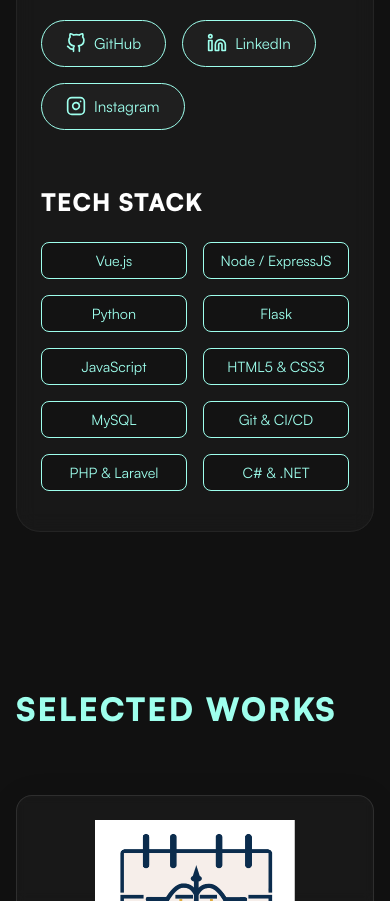
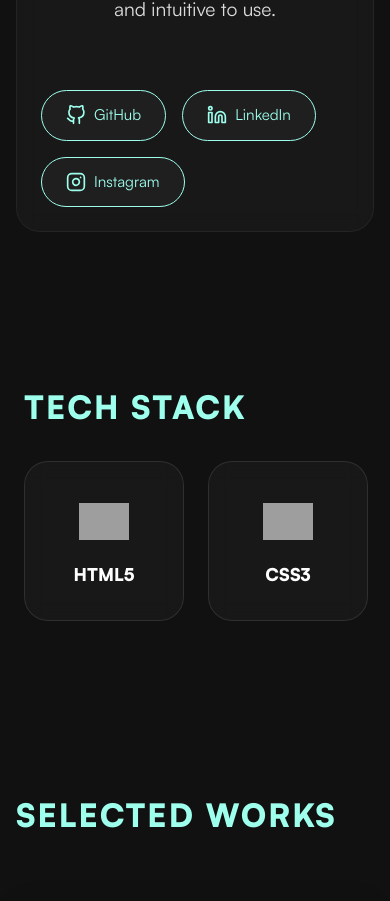
Before and after one commit to stefanedelman/portfolio, a Vue app: page / in a window 390 px wide. Shown: the part 1955-2856 px from the top of the page. Built offline with nearby package versions, Linux system fonts and the light colour scheme; grey boxes are pictures that could not be loaded.

Commit message:
refactor: remove skills section from About component and add Skills component

```diff
--- a/src/components/About.vue
+++ b/src/components/About.vue
@@ -68,15 +68,6 @@
                         </a>
                     </div>
                 </div>
-                <div class="skills-column">
-                    <h3 class="skills-title">Tech Stack</h3>
-                    <ul class="skills-list">
-                        <li v-for="skill in skills" :key="skill" @mouseenter="showSkillText(skill)"
-                            @mouseleave="hideSkillText">
-                            {{ skill }}
-                        </li>
-                    </ul>
-                </div>
             </div>
         </div>
     </div>
@@ -89,19 +80,6 @@ import { ScrollTrigger } from 'gsap/ScrollTrigger';
 
 gsap.registerPlugin(ScrollTrigger);
 
-const skills = ref([
-    "Vue.js",
-    "Node / ExpressJS",
-    "Python",
-    "Flask",
-    "JavaScript",
-    "HTML5 & CSS3",
-    "MySQL",
-    "Git & CI/CD",
-    "PHP & Laravel",
-    "C# & .NET"
-]);
-
 const isHover = ref(false)
 
 watch(isHover, (newVal) => {
@@ -113,16 +91,6 @@ watch(isHover, (newVal) => {
 
     }
 })
-
-const showSkillText = (text) => {
-    window.dispatchEvent(new CustomEvent("show_particle_text", {
-        detail: { text: text, layout: 'sides' }
-    }));
-};
-
-const hideSkillText = () => {
-    window.dispatchEvent(new Event("hide_particle_text"));
-};
 
 onMounted(async () => {
     await nextTick();
@@ -179,24 +147,6 @@ onMounted(async () => {
             ease: 'power3.out'
         }
     );
-
-    gsap.fromTo('.skills-column',
-        {
-            x: 50,
-            opacity: 0
-        },
-        {
-            scrollTrigger: {
-                trigger: '.about-content',
-                start: 'top 85%',
-            },
-            x: 0,
-            opacity: 1,
-            duration: 1,
-            delay: 0.4,
-            ease: 'power3.out'
-        }
-    );
 });
 </script>
 
@@ -233,9 +183,22 @@ onMounted(async () => {
 }
 
 .about-content {
-    display: grid;
-    grid-template-columns: 1.5fr 1fr;
-    gap: 4rem;
+    display: flex;
+    flex-direction: column;
+    align-items: center;
+    text-align: center;
+    max-width: 800px;
+    margin: 0 auto;
+}
+
+.text-column {
+    color: #ccc;
+    font-family: 'Satoshi', sans-serif;
+    font-size: 1.1rem;
+    line-height: 1.6;
+    display: flex;
+    flex-direction: column;
+    align-items: center;
 }
 
 .profile-photo {
@@ -304,52 +267,7 @@ onMounted(async () => {
     transform: translateX(3px);
 }
 
-.skills-title {
-    font-family: "Satoshi", sans-serif;
-    font-size: 1.5rem;
-    color: #fff;
-    margin-bottom: 1.5rem;
-    text-transform: uppercase;
-    letter-spacing: 1px;
-}
-
-.skills-list {
-    list-style: none;
-    padding: 0;
-    display: grid;
-    grid-template-columns: repeat(auto-fill, minmax(140px, 1fr));
-    gap: 1rem;
-}
-
-.skills-list li {
-    font-family: "Satoshi", sans-serif;
-    color: var(--primary-color);
-    border: 1px solid rgba(var(--primary-rgb), 0.3);
-    /* Fallback if var not defined */
-    border: 1px solid var(--primary-color);
-    padding: 0.5rem 1rem;
-    border-radius: 8px;
-    text-align: center;
-    font-size: 0.9rem;
-    background: rgba(0, 0, 0, 0.2);
-    transition: all 0.3s ease;
-    display: flex;
-    align-items: center;
-    justify-content: center;
-}
-
-.skills-list li:hover {
-    background: var(--primary-color);
-    color: #000;
-    transform: translateY(-2px);
-}
-
 @media (max-width: 768px) {
-    .about-content {
-        grid-template-columns: 1fr;
-        gap: 2rem;
-    }
-
     .about-container {
         padding: 4rem 1rem;
     }
--- a/src/components/ParticleBackground.vue
+++ b/src/components/ParticleBackground.vue
@@ -142,6 +142,9 @@ onMounted(() => {
     if (layout === 'bottom') {
       offCtx.font = "900 150px Satoshi";
       offCtx.fillText(text, canvas.width / 2, canvas.height - 150);
+    } else if (layout === 'top') {
+      offCtx.font = "900 150px Satoshi";
+      offCtx.fillText(text, canvas.width / 2, 150);
     } else if (layout === 'sides') {
       // Render on Left and Right sides
       // Use smaller font to fit
@@ -179,8 +182,8 @@ onMounted(() => {
     // Reset assignments
     particles.forEach(p => p.textTarget = null);
 
-    if (layout === 'bottom') {
-      // For bottom layout (Lawcrative), user wants particles to come from the "top of the grid".
+    if (layout === 'bottom' || layout === 'top') {
+      // For bottom/top layout, user wants particles to come from the "top/bottom of the grid".
       // We simply assign the first N particles (which are at the top) to the targets.
       // This creates a "raining down" effect.
       for (let i = 0; i < targets.length && i < particles.length; i++) {
@@ -262,12 +265,6 @@ onMounted(() => {
         // Move to text target
         tx = p.textTarget.x;
         ty = p.textTarget.y;
-
-        // Add slight noise wiggle to text so it feels alive
-        const nX = noise3D(tx * 0.01, ty * 0.01, time) * 2;
-        const nY = noise3D(tx * 0.01 + 500, ty * 0.01 + 500, time) * 2;
-        tx += nX;
-        ty += nY;
 
       } else {
         // Standard noise movement
--- /dev/null
+++ b/src/components/Skills.vue
@@ -0,0 +1,270 @@
+<template>
+    <div class="skills-container" ref="containerRef">
+        <div class="skills-wrapper">
+            <h2 class="section-title">Tech Stack</h2>
+            <div class="track-scroll-wrapper">
+                <div class="skills-track" ref="trackRef">
+                    <div v-for="skill in skills" :key="skill.name" class="skill-card" @mouseenter="showSkillText(skill.name)"
+                        @mouseleave="hideSkillText">
+                        <div class="skill-icon">
+                            <img :src="skill.icon" :alt="skill.name">
+                        </div>
+                        <span class="skill-name">{{ skill.name }}</span>
+                    </div>
+                </div>
+            </div>
+        </div>
+    </div>
+</template>
+
+<script setup>
+import { ref, onMounted, onUnmounted, nextTick } from 'vue';
+import gsap from 'gsap';
+import { ScrollTrigger } from 'gsap/ScrollTrigger';
+
+gsap.registerPlugin(ScrollTrigger);
+
+const containerRef = ref(null);
+const trackRef = ref(null);
+let mm = gsap.matchMedia();
+
+const skills = ref([
+    { name: "HTML5", icon: "https://cdn.jsdelivr.net/gh/devicons/devicon@latest/icons/html5/html5-original.svg" },
+    { name: "CSS3", icon: "https://cdn.jsdelivr.net/gh/devicons/devicon@latest/icons/css3/css3-original.svg" },
+    { name: "JavaScript", icon: "https://cdn.jsdelivr.net/gh/devicons/devicon@latest/icons/javascript/javascript-original.svg" },
+    { name: "Vue.js", icon: "https://cdn.jsdelivr.net/gh/devicons/devicon@latest/icons/vuejs/vuejs-original.svg" },
+    { name: "Express", icon: "https://cdn.jsdelivr.net/gh/devicons/devicon@latest/icons/express/express-original.svg" },
+    { name: "Node.js", icon: "https://cdn.jsdelivr.net/gh/devicons/devicon@latest/icons/nodejs/nodejs-original.svg" },
+    { name: "MySQL", icon: "https://cdn.jsdelivr.net/gh/devicons/devicon@latest/icons/mysql/mysql-original.svg" },
+    { name: "Python", icon: "https://cdn.jsdelivr.net/gh/devicons/devicon@latest/icons/python/python-original.svg" },
+    { name: "Flask", icon: "https://cdn.jsdelivr.net/gh/devicons/devicon@latest/icons/flask/flask-original.svg" },
+    { name: "Git", icon: "https://cdn.jsdelivr.net/gh/devicons/devicon@latest/icons/git/git-original.svg" },
+    { name: "PHP", icon: "https://cdn.jsdelivr.net/gh/devicons/devicon@latest/icons/php/php-original.svg" },
+    { name: "Laravel", icon: "https://cdn.jsdelivr.net/gh/devicons/devicon@latest/icons/laravel/laravel-original.svg" },
+    { name: "C#", icon: "https://cdn.jsdelivr.net/gh/devicons/devicon@latest/icons/csharp/csharp-original.svg" },
+    { name: ".NET", icon: "https://cdn.jsdelivr.net/gh/devicons/devicon@latest/icons/dotnetcore/dotnetcore-original.svg" }
+]);
+
+const showSkillText = (text) => {
+    window.dispatchEvent(new CustomEvent("show_particle_text", {
+        detail: { text: text, layout: 'top' }
+    }));
+};
+
+const hideSkillText = () => {
+    window.dispatchEvent(new Event("hide_particle_text"));
+};
+
+onMounted(async () => {
+    await nextTick();
+
+    // Use matchMedia for responsive animations
+    mm.add("(min-width: 769px)", () => {
+        const track = trackRef.value;
+
+        const getScrollAmount = () => {
+            let amount = track.scrollWidth - window.innerWidth;
+            return -(amount > 0 ? amount + 100 : 0); // Add small buffer
+        };
+
+        // Horizontal Scroll Animation (Desktop Only)
+        gsap.to(track, {
+            x: getScrollAmount,
+            ease: "none",
+            scrollTrigger: {
+                trigger: containerRef.value,
+                start: "top top", // Pin when top hits top
+                end: () => `+=${Math.abs(getScrollAmount())}`,
+                pin: true,
+                scrub: 1,
+                invalidateOnRefresh: true,
+                anticipatePin: 1
+            }
+        });
+
+        // Title Animation
+        gsap.fromTo('.section-title',
+            { y: 50, opacity: 0 },
+            {
+                scrollTrigger: {
+                    trigger: containerRef.value,
+                    start: 'top 80%',
+                },
+                y: 0,
+                opacity: 1,
+                duration: 1,
+                ease: 'power3.out'
+            }
+        );
+    });
+
+    // Mobile-specific animations (optional, or just let it be native scroll)
+    mm.add("(max-width: 768px)", () => {
+        gsap.fromTo('.section-title',
+            { y: 30, opacity: 0 },
+            {
+                scrollTrigger: {
+                    trigger: containerRef.value,
+                    start: 'top 85%',
+                },
+                y: 0,
+                opacity: 1,
+                duration: 0.8
+            }
+        );
+    });
+});
+
+onUnmounted(() => {
+    mm.revert(); // Clean up matchMedia
+});
+</script>
+
+<style scoped>
+.skills-container {
+    /* Make it full height to ensure clean pinning */
+    height: 100vh;
+    width: 100%;
+    position: relative;
+    z-index: 1;
+    display: flex;
+    align-items: center;
+    overflow: hidden;
+}
+
+.skills-wrapper {
+    width: 100%;
+    display: flex;
+    flex-direction: column;
+    justify-content: center;
+}
+
+.section-title {
+    font-family: "Satoshi", sans-serif;
+    font-size: clamp(2rem, 5vw, 4rem);
+    color: var(--primary-color);
+    margin-bottom: 4rem;
+    text-transform: uppercase;
+    letter-spacing: 2px;
+    font-weight: 700;
+    padding-left: 10vw; /* Align with start of track */
+}
+
+.skills-track {
+    display: flex;
+    gap: 3rem;
+    padding-left: 10vw; /* Start slightly indented */
+    padding-right: 10vw;
+    width: max-content; /* Ensure track takes up full width of children */
+}
+
+.skill-card {
+    width: 250px;
+    height: 250px;
+    background: rgba(255, 255, 255, 0.03);
+    border: 1px solid rgba(255, 255, 255, 0.1);
+    border-radius: 24px;
+    display: flex;
+    flex-direction: column;
+    align-items: center;
+    justify-content: center;
+    text-align: center;
+    padding: 2rem;
+    cursor: pointer;
+    transition: all 0.4s cubic-bezier(0.175, 0.885, 0.32, 1.275);
+    backdrop-filter: blur(10px);
+    flex-shrink: 0;
+    gap: 1.5rem;
+}
+
+.skill-icon {
+    width: 80px;
+    height: 80px;
+    display: flex;
+    align-items: center;
+    justify-content: center;
+    transition: transform 0.3s ease;
+}
+
+.skill-icon img {
+    width: 100%;
+    height: 100%;
+    object-fit: contain;
+    /* Optional: make icons white if you prefer monochrome */
+    /* filter: grayscale(100%) brightness(200%); */
+}
+
+.skill-card:hover .skill-icon {
+    transform: scale(1.1) rotate(5deg);
+}
+
+.skill-card:hover {
+    background: var(--primary-color);
+    transform: translateY(-15px) scale(1.05);
+    box-shadow: 0 20px 40px rgba(158, 255, 237, 0.2);
+    border-color: var(--primary-color);
+}
+
+.skill-name {
+    font-family: "Satoshi", sans-serif;
+    font-size: 1.5rem;
+    font-weight: 700;
+    color: #fff;
+    transition: color 0.3s ease;
+}
+
+.skill-card:hover .skill-name {
+    color: #000;
+}
+
+.track-scroll-wrapper {
+    width: 100%;
+}
+
+@media (max-width: 768px) {
+    .skills-container {
+        height: auto;
+        padding: 4rem 0;
+        display: block;
+        overflow: visible;
+    }
+
+    .track-scroll-wrapper {
+        overflow-x: auto;
+        -webkit-overflow-scrolling: touch;
+        padding-bottom: 1rem;
+        scrollbar-width: none; /* Firefox */
+    }
+
+    .track-scroll-wrapper::-webkit-scrollbar {
+        display: none; /* Chrome/Safari */
+    }
+
+    .skill-card {
+        width: 160px;
+        height: 160px;
+        padding: 1rem;
+        gap: 1rem;
+    }
+
+    .skill-icon {
+        width: 50px;
+        height: 50px;
+    }
+
+    .skill-name {
+        font-size: 1.1rem;
+    }
+
+    .skills-track {
+        gap: 1.5rem;
+        padding-left: 1.5rem;
+        padding-right: 1.5rem;
+    }
+
+    .section-title {
+        padding-left: 1.5rem;
+        margin-bottom: 2rem;
+    }
+}
+</style>
--- a/src/views/Home.vue
+++ b/src/views/Home.vue
@@ -2,12 +2,14 @@
 import Hero from '../components/Hero.vue';
 import Projects from '../components/Projects.vue';
 import About from '../components/About.vue';
+import Skills from '../components/Skills.vue';
 import Contact from '../components/Contact.vue';
 </script>
 
 <template>
     <Hero class="hero" />
     <About />
+    <Skills />
     <Projects id="projects" />
     <Contact id="contact" />
 </template>
```
